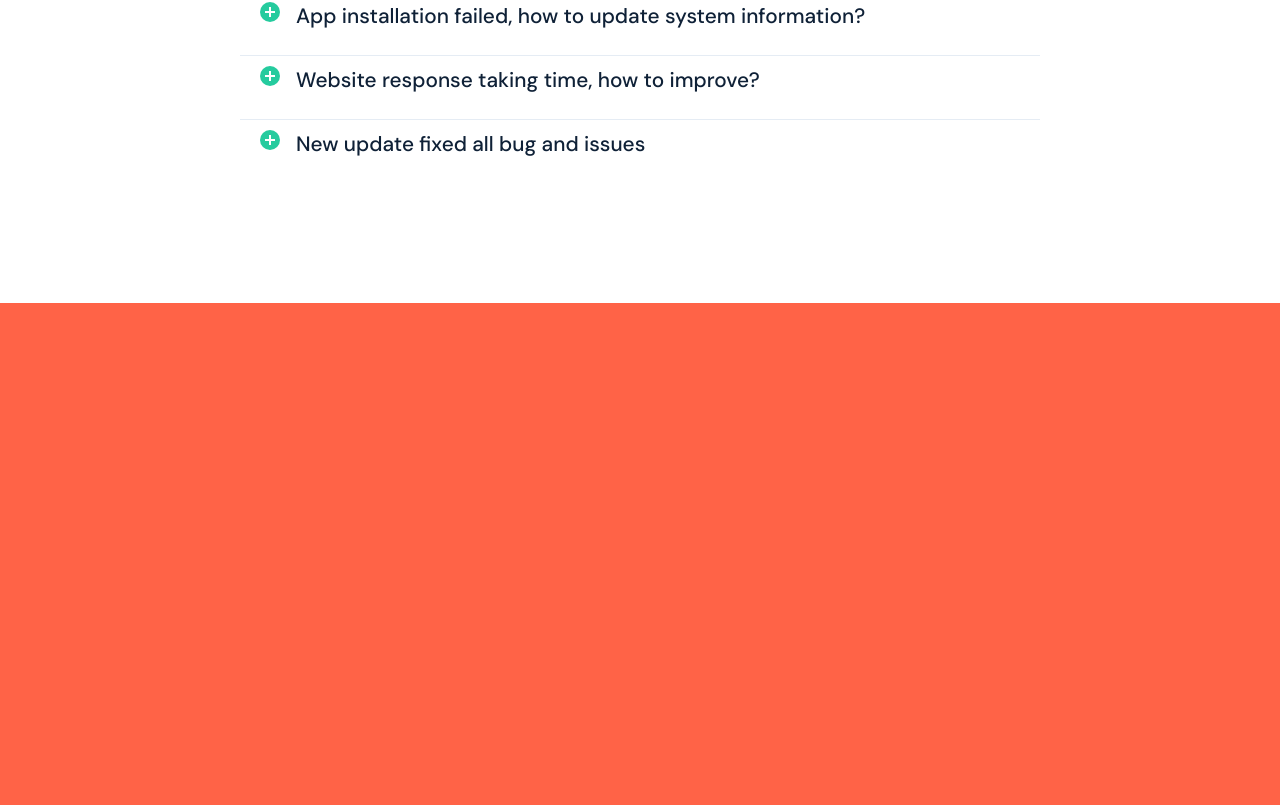
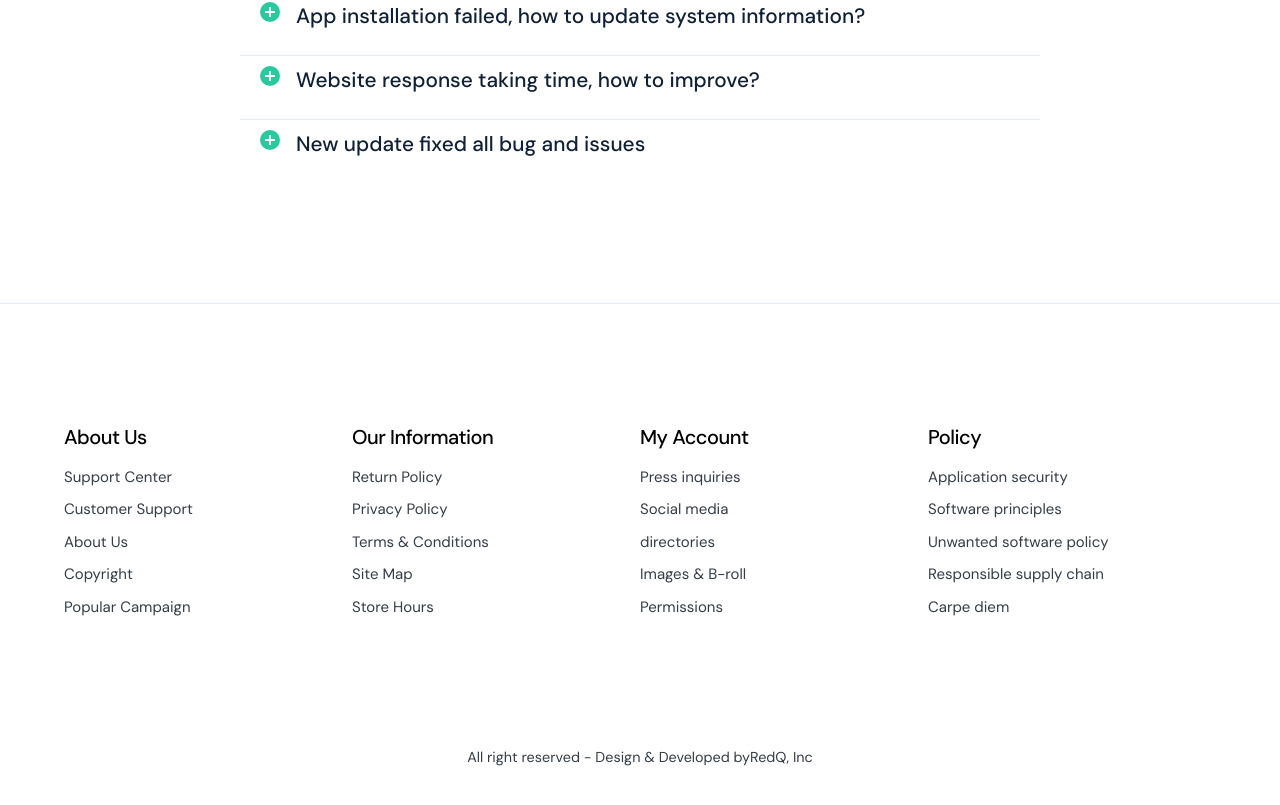
Before and after one commit to S-Solomon/App-Modern, a React (Create React App) app: page / in a window 1280 px wide. Shown: the part 8099-8904 px from the top of the page. Built offline with nearby package versions, Linux system fonts and the light colour scheme.

Commit message:
imports & exports

```diff
--- a/src/App.tsx
+++ b/src/App.tsx
@@ -1,4 +1,4 @@
-import { QualityFeatureOne, Header, CoreFeaturesOne, QualityFeatureTwo, CoreFeaturesTwo, FunctionOne, Testimonial, CoreFeaturesThree, FunctionTwo, FAQ } from './sections'
+import { QualityFeatureOne, Header, CoreFeaturesOne, QualityFeatureTwo, CoreFeaturesTwo, FunctionOne, Testimonial, CoreFeaturesThree, FunctionTwo, FAQ, Footer } from './sections'
 
 
 const App = () => {
@@ -14,9 +14,7 @@ const App = () => {
       <CoreFeaturesThree />
       <FunctionTwo />
       <FAQ />
-      <section style={{height: '100vh', backgroundColor: 'tomato'}}></section>
-      {/* <section></section> */}
-      {/* <section></section> */}
+      <Footer />
     </>
   )
 }
--- a/src/sections/index.ts
+++ b/src/sections/index.ts
@@ -8,3 +8,4 @@ export { default as Testimonial } from './Testimonial'
 export { default as CoreFeaturesThree } from './CoreFeaturesThree'
 export { default as FunctionTwo } from './FunctionTwo'
 export { default as FAQ } from './FAQ'
+export { default as Footer } from './Footer'
```
